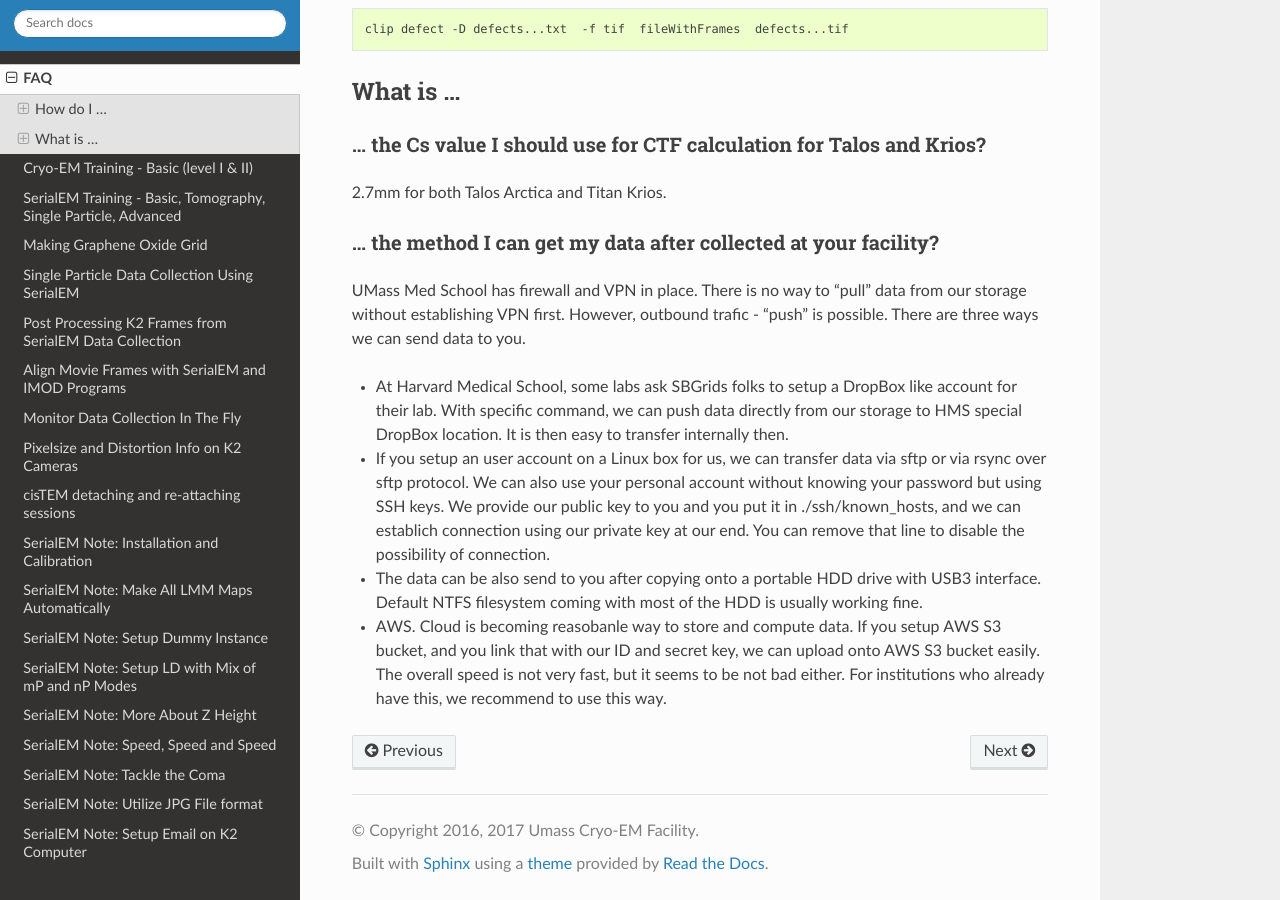
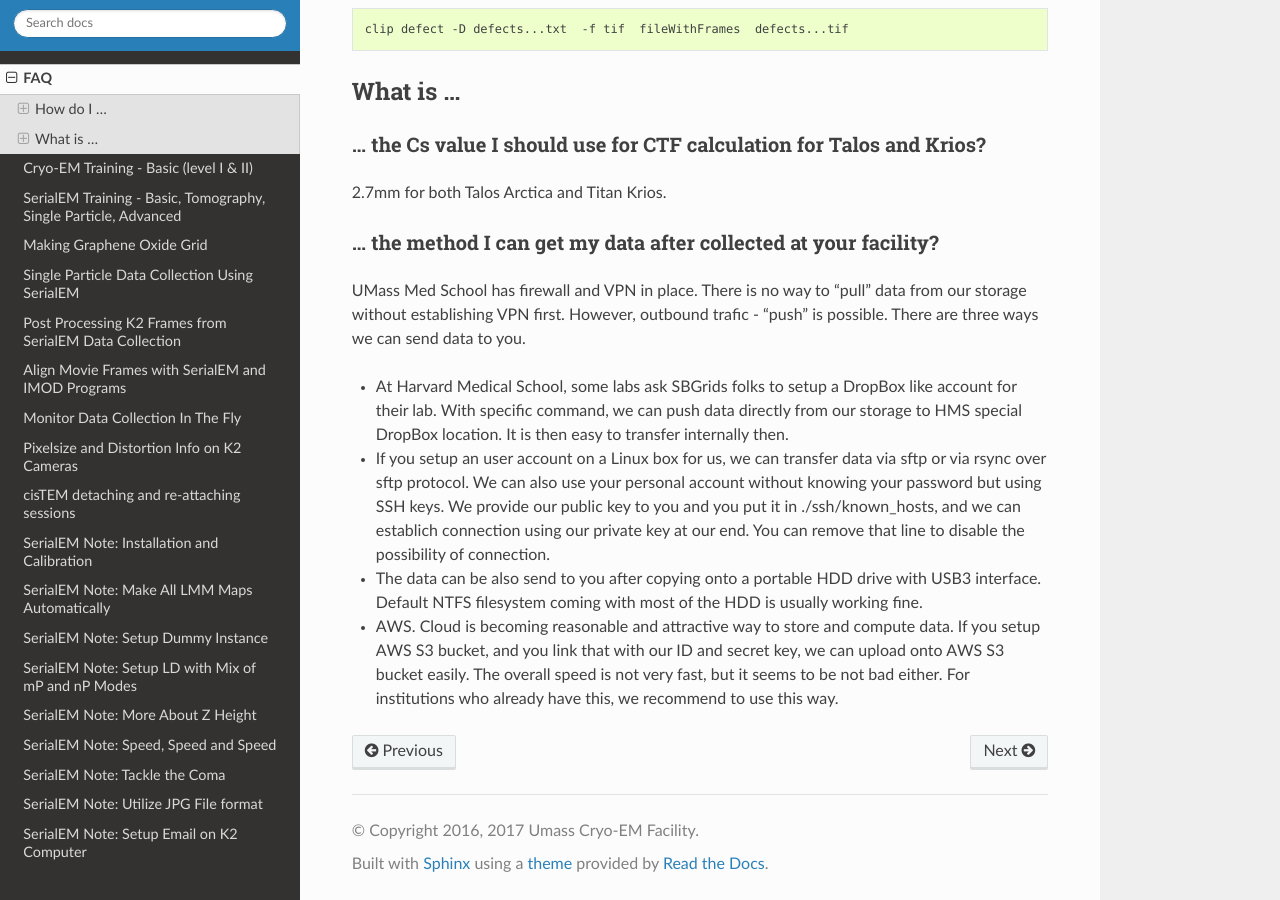
Before and after one commit to xuchen66/sphinx-emdocs, a Sphinx documentation site: the page built from source/cryo-em_faq.rst, in a window 1280 px wide and 900 px high, scrolled down 4228 px. Built offline with Sphinx 7.4.7 and the Read the Docs theme 2.0.0, drawn with Linux system fonts in a browser that asks for light colours; pages that are not in the unit, such as notebooks, are missing from menus.

Commit message:
Update cryo-em_faq.rst

```diff
--- a/source/cryo-em_faq.rst
+++ b/source/cryo-em_faq.rst
@@ -198,4 +198,4 @@ UMass Med School has firewall and VPN in place. There is no way to "pull" data f
 
 - The data can be also send to you after copying onto a portable HDD drive with USB3 interface. Default NTFS filesystem coming with most of the HDD is usually working fine.
 
-- AWS. Cloud is becoming reasobanle way to store and compute data. If you setup AWS S3 bucket, and you link that with our ID and secret key, we can upload onto AWS S3 bucket easily. The overall speed is not very fast, but it seems to be not bad either. For institutions who already have this, we recommend to use this way.
+- AWS. Cloud is becoming reasonable and attractive way to store and compute data. If you setup AWS S3 bucket, and you link that with our ID and secret key, we can upload onto AWS S3 bucket easily. The overall speed is not very fast, but it seems to be not bad either. For institutions who already have this, we recommend to use this way.
```
